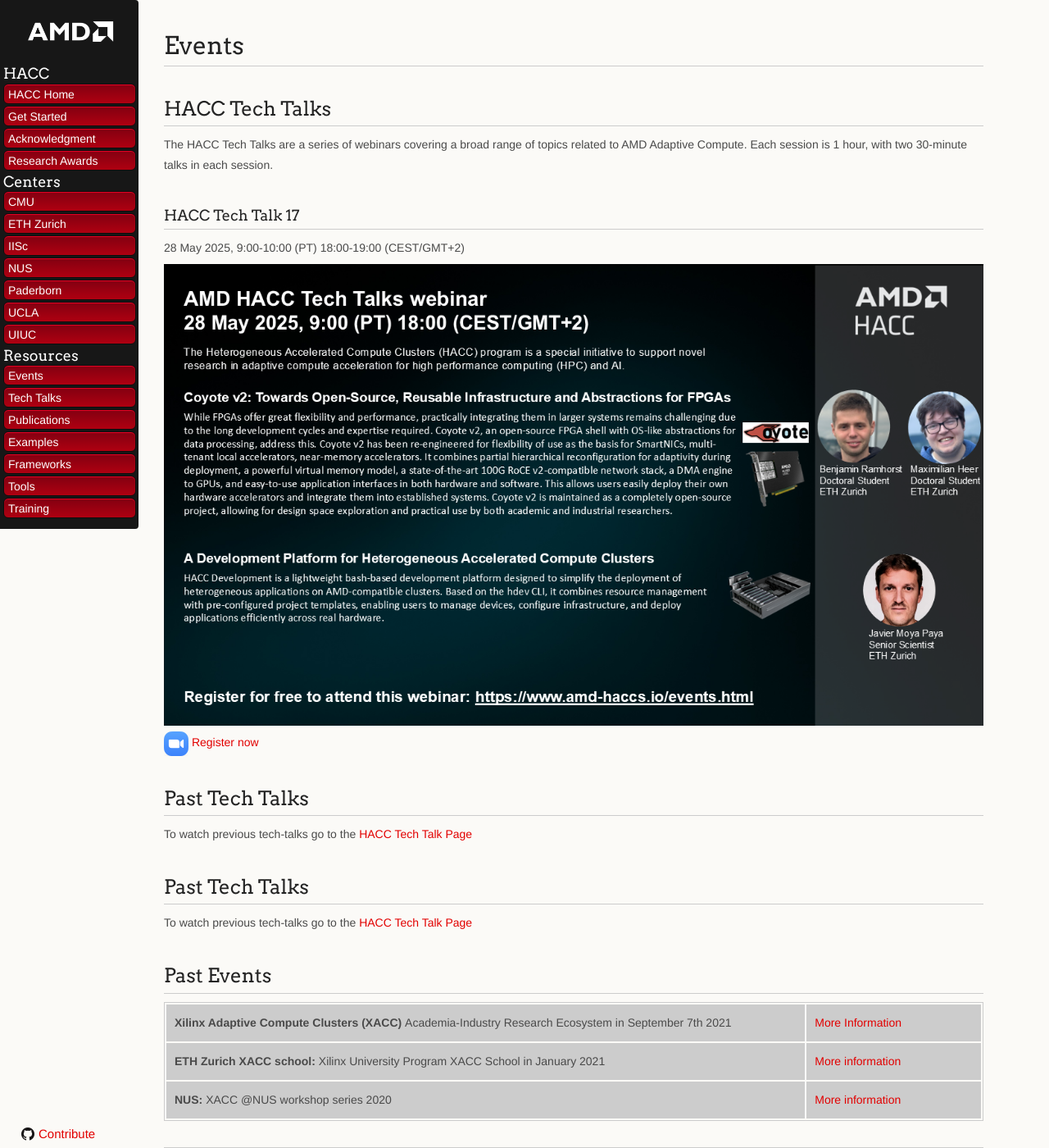
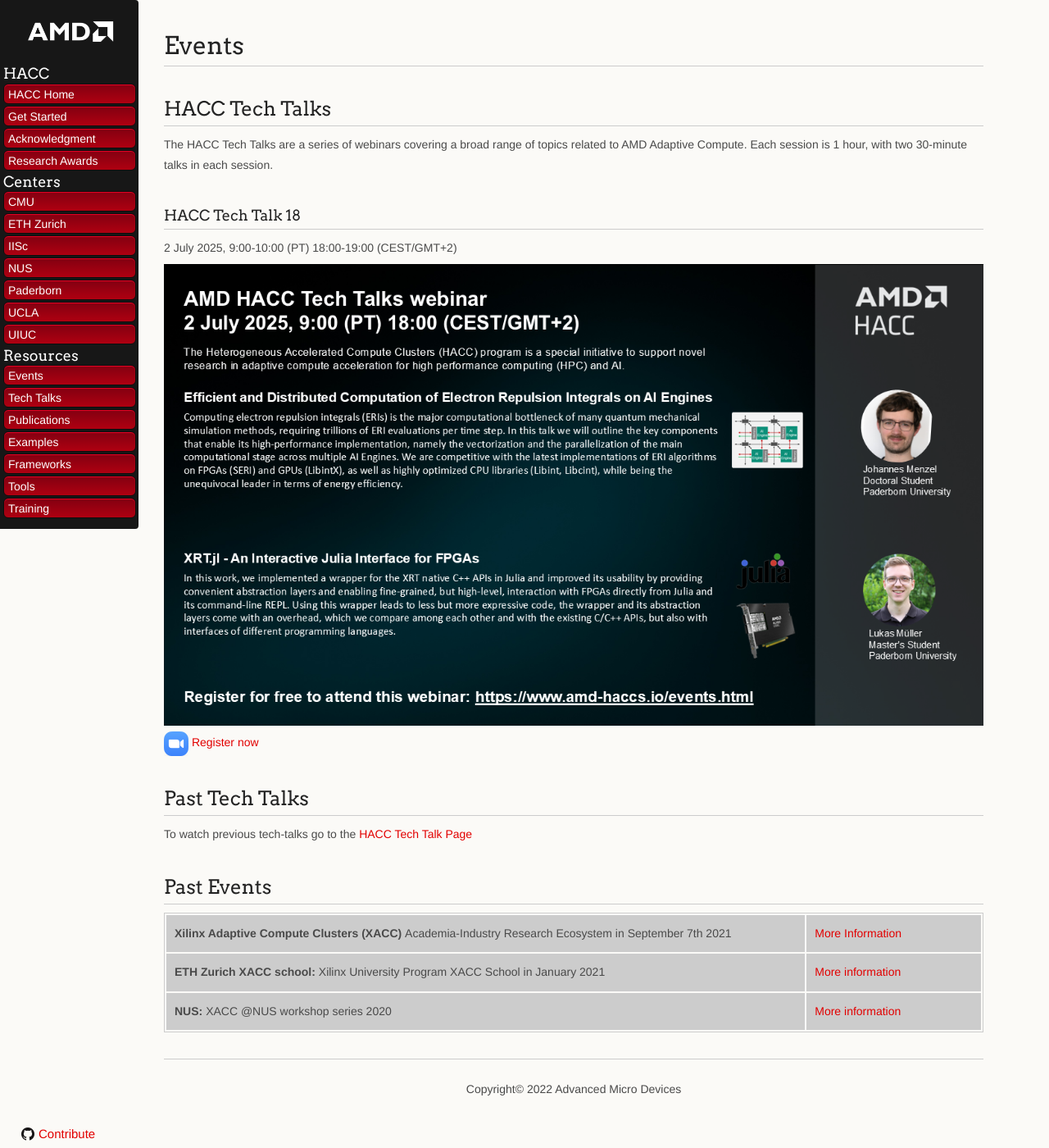
Before and after one commit to Xilinx/xacc, a Jekyll site: the page built from docs/events.md, in a window 1280 px wide and 1400 px high. Shown: the whole window at 82% size. Built offline with Jekyll 4.4.1, drawn with Linux system fonts in a browser that asks for light colours; nearby versions of some CDN libraries; our own code applies the rules of GitHub Pages for plain Markdown files.

Commit message:
Add tech talk 18 (#139)

```diff
--- a/docs/events.md
+++ b/docs/events.md
@@ -4,17 +4,13 @@
 
 The HACC Tech Talks are a series of webinars covering a broad range of topics related to AMD Adaptive Compute. Each session is 1 hour, with two 30-minute talks in each session.
 
-### HACC Tech Talk 17
+### HACC Tech Talk 18
 
-28 May 2025, 9:00-10:00 (PT) 18:00-19:00 (CEST/GMT+2)
+2 July 2025, 9:00-10:00 (PT) 18:00-19:00 (CEST/GMT+2)
 
-[![Tech Talk 17 advert](./images/tech_talks/tt17_advert.png)](https://amd.zoom.us/webinar/register/WN_voCFXkUeR-ezEUXc17EyGQ)
+[![Tech Talk 18 advert](./images/tech_talks/tt18_advert.png)](https://amd.zoom.us/webinar/register/WN__KSxFLl7RUmAk1dWG_tuMg)
 
-[![Zoom icon](./images/zoom_30.png) Register now](https://amd.zoom.us/webinar/register/WN_voCFXkUeR-ezEUXc17EyGQ)
-
-## Past Tech Talks
-
-To watch previous tech-talks go to the <a href="./hacc_tech_talks.html#past-talks">HACC Tech Talk Page</a>
+[![Zoom icon](./images/zoom_30.png) Register now](https://amd.zoom.us/webinar/register/WN__KSxFLl7RUmAk1dWG_tuMg)
 
 ## Past Tech Talks
 
@@ -49,8 +45,6 @@
   </tr>
 </table>
 
-
-
 ---------------------------------------
 
 <p class="copyright">Copyright&copy; 2022 Advanced Micro Devices</p>
```
Also changed, not shown: docs/images/tech_talks/tt18_advert.png (added).
